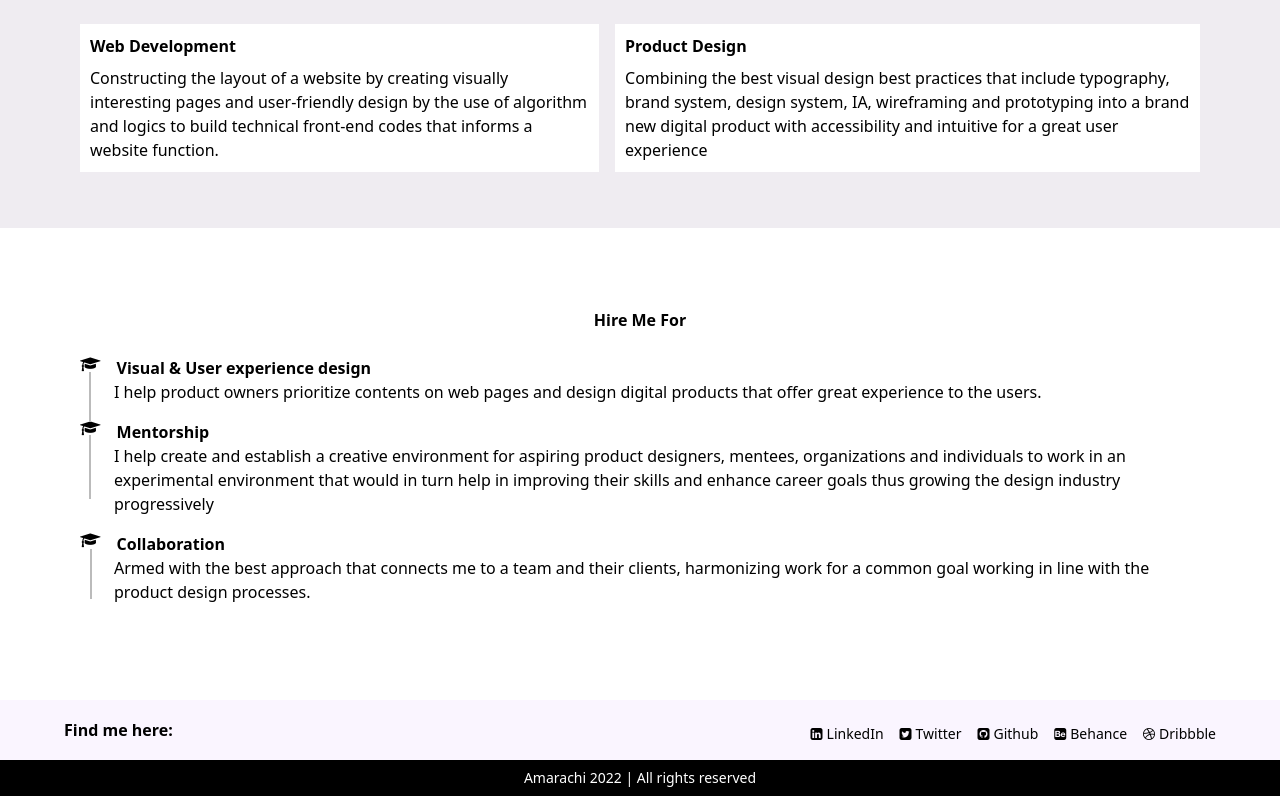
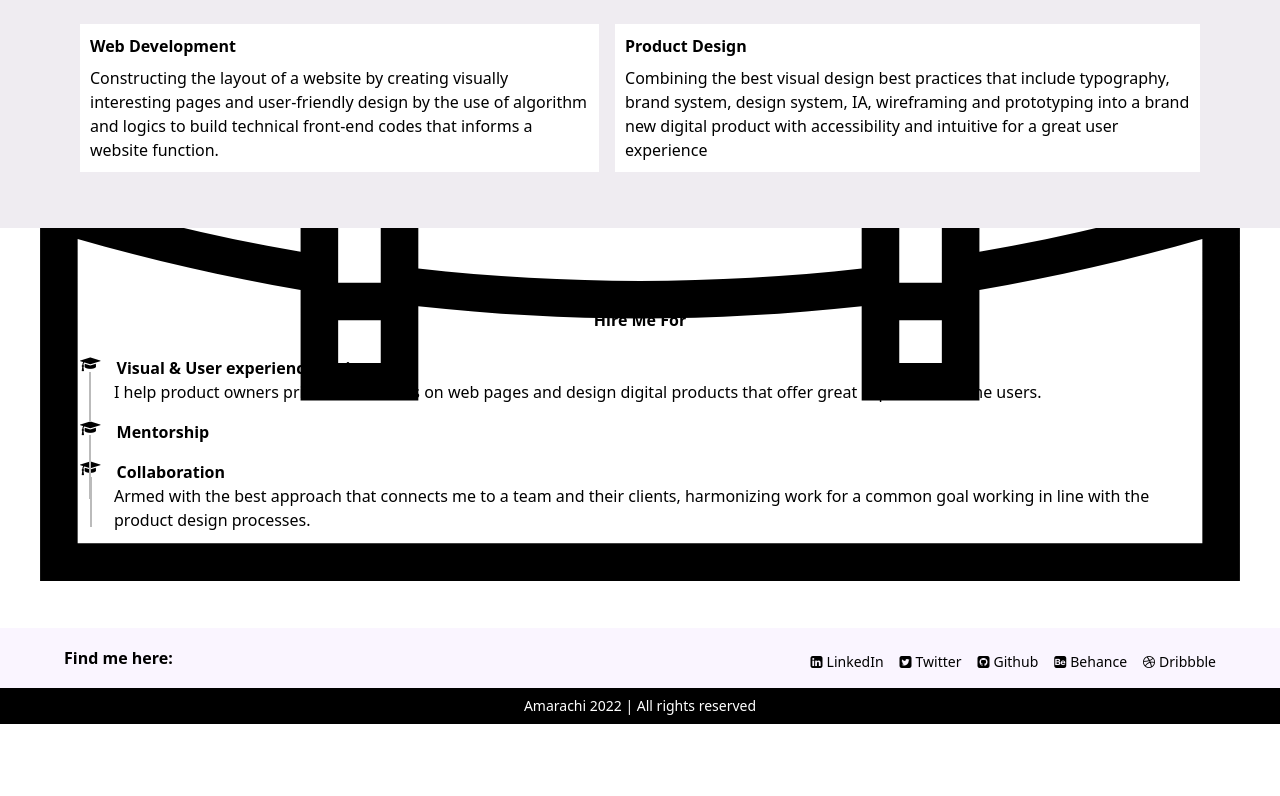
Before and after one commit to AnitaAO/personal-website, an Angular app: page /home in a window 1280 px wide. Shown: the part 639-1435 px from the top of the page. After the commit the page ends 1363 px from the top, so only its background shows below. Built offline with nearby package versions, Linux system fonts and the light colour scheme.

Commit message:
recent changes

```diff
--- a/src/app/pages/home/home.component.html
+++ b/src/app/pages/home/home.component.html
@@ -3,4 +3,5 @@
     <app-features></app-features>
     <app-home-services></app-home-services>
     <app-hire-me></app-hire-me>
+
 </div>
--- a/src/app/shared/contact-form/contact-form.component.html
+++ b/src/app/shared/contact-form/contact-form.component.html
@@ -6,9 +6,9 @@
     <div class="my-address text-left md:space-y-[16px]">
       <h4 class="md:text-[24px]">Lagos, Nigeria</h4>
       <div class="space-y-[8px]">
-        <p>16a Fola Jinadu Cres, Gbagada, Lagos</p>
-        <p>amarachi@amarachi.dev</p>
-        <p>+234 8065188884</p>
+        <p>{{location.address}}</p>
+        <p>{{location.email}}</p>
+        <p>{{location.phone}}</p>
       </div>
     </div>
 
--- a/src/app/shared/contact-form/contact-form.component.ts
+++ b/src/app/shared/contact-form/contact-form.component.ts
@@ -6,6 +6,11 @@ import { Component, OnInit } from '@angular/core';
   styleUrls: ['./contact-form.component.scss']
 })
 export class ContactFormComponent implements OnInit {
+  location = {
+    address: "16a Fola Jinadu Cres, Gbagada, Lagos",
+    email: "amarachi@amarachi.dev",
+    phone: "+234 8065188884"
+  }
 
   constructor() { }
 
--- a/src/app/shared/hire-me/hire-me.component.html
+++ b/src/app/shared/hire-me/hire-me.component.html
@@ -1,13 +1,13 @@
 <div class="px-[16px]">
   <div class="container max-w-6xl mx-auto m-[24px] md:mb-[40px] py-[24px] md:py-[40px] space-y-[8px]">
 
-    <h3 class="font-bold md:text-center">Hire Me For</h3>
+    <h3 class="font-bold md:text-center">{{hire.title}}</h3>
 
     <div class="items-center space-y-[16px] md:p-[16px]">
       <div>
         <div class="flex space-x-[8px] md:space-x-[16px]">
           <em class="fa fa-graduation-cap"></em>
-          <h5 class="font-bold">Visual & User experience design</h5>
+          <h5 class="font-bold">{{hire.visual.subtitle}}</h5>
         </div>
 
         <div class="flex space-x-[8px] md:space-x-[16px] relative">
@@ -15,30 +15,27 @@
             <span class="line-1a rotate-90 absolute"></span>
             <span class="line-1b rotate-90 absolute md:hidden"></span>
           </div>
-          <p class="pl-[18px]">I help product owners prioritize contents on web pages and design digital products that
-            offer great experience to the users.</p>
+          <p class="pl-[18px]">{{hire.visual.description}}</p>
         </div>
       </div>
 
       <div>
         <div class="flex space-x-[8px] md:space-x-[16px]">
           <em class="fa fa-graduation-cap"></em>
-          <h5 class="font-bold">Mentorship</h5>
+          <h5 class="font-bold">{{hire.mentorship.subtitle}}</h5>
         </div>
 
         <div class="flex space-x-[8px] md:space-x-[16px] relative">
           <span class="line-2a rotate-90 absolute"></span>
           <span class="line-2b rotate-90 absolute md:hidden"></span>
-          <p class="pl-[18px]">I help create and establish a creative environment for aspiring product designers, mentees,
-            organizations and individuals to work in an experimental environment that would in turn help
-            in improving their skills and enhance career goals thus growing the design industry progressively</p>
+          <p class="pl-[18px]"> {{hire.mentorship.description }} </p>
         </div>
       </div>
 
       <div>
         <div class="flex space-x-[8px] md:space-x-[16px]">
           <em class="fa fa-graduation-cap"></em>
-          <h5 class=" font-bold">Collaboration</h5>
+          <h5 class=" font-bold">{{hire.collaboration.subtitle}}</h5>
         </div>
 
         <div class="p-collabo flex space-x-[8px] md:space-x-[16px] relative">
@@ -46,8 +43,7 @@
             <span class="line-3a rotate-90 absolute"></span>
             <span class="line-3b rotate-90 absolute md:hidden"></span>
           </div>
-          <p class="pl-[18px]">Armed with the best approach that connects me to a team and their clients,
-            harmonizing work for a common goal working in line with the product design processes.</p>
+          <p class="pl-[18px]">{{hire.collaboration.description}}</p>
         </div>
       </div>
     </div>
--- a/src/app/shared/hire-me/hire-me.component.ts
+++ b/src/app/shared/hire-me/hire-me.component.ts
@@ -1,15 +1,26 @@
-import { Component, OnInit } from '@angular/core';
+import { Component } from '@angular/core';
 
 @Component({
   selector: 'app-hire-me',
   templateUrl: './hire-me.component.html',
   styleUrls: ['./hire-me.component.scss']
 })
-export class HireMeComponent implements OnInit {
+export class HireMeComponent {
+  hire ={
+    title: "Hire Me For",
+    visual: {
+      subtitle: "Visual & User experience design",
+      description: "I help product owners prioritize contents on web pages and design digital products that offer great experience to the users."
+    },
+    mentorship: {
+      subtitle: "Mentorship",
+      description: ""
+    },
+    collaboration: {
+      subtitle: "Collaboration",
+      description: "Armed with the best approach that connects me to a team and their clients, harmonizing work for a common goal working in line with the product design processes."
+    }
+  }
 
   constructor() { }
-
-  ngOnInit(): void {
-  }
-
 }
--- a/src/app/shared/home-hero/home-hero.component.ts
+++ b/src/app/shared/home-hero/home-hero.component.ts
@@ -1,4 +1,5 @@
 import { Component } from '@angular/core';
+
 
 @Component({
   selector: 'app-home-hero',
@@ -7,12 +8,14 @@ import { Component } from '@angular/core';
 })
 export class HomeHeroComponent  {
 
+
   imageUrl = "assets/images/me.png"
   text = "A multidisciplinary and talented Nigerian based in Lagos."
 
   constructor() { }
 
-  ngOnInit(): void {
-  }
+
+
+
 
 }
--- a/src/app/shared/home-services/home-services.component.html
+++ b/src/app/shared/home-services/home-services.component.html
@@ -17,8 +17,6 @@
               and prototyping into a brand new digital product with accessibility and intuitive for a great user experience </p>
           </div>
         </div>
-
-
       </div>
     </div>
   </div>
--- a/src/app/shared/navbar/navbar.component.html
+++ b/src/app/shared/navbar/navbar.component.html
@@ -3,11 +3,11 @@
     <div class="nav-box flex justify-between items-center bold">
 
       <div class="flex flex-inline items-center space-x-[4px]">
-          <img routerLink="/home" class="w-[40px] h-[40px]" src="assets/images/logopurple.png" alt="logo">
+        <img routerLink="/home" class="w-[40px] h-[40px]" [src]="imageUrl" alt="logo">
         <span routerLink="/home" class="hover:text-purple-900 hidden md:inline">Amarachi Ajah</span>
       </div>
 
-        <menu class="">
+      <menu>
         <!--mobile button active is here-->
         <div (click)="toggleMenu()" *ngIf="!mobileMenu" class="mobile button1 md:hidden">
           <svg class="py-4 px-3 text-purple-300" xmlns="http://www.w3.org/2000/svg" class="h-6 w-6" fill="none" viewBox="0 0 24 24" stroke="currentColor">
@@ -46,6 +46,4 @@
     <a routerLink="/contact-me" class="block px-4">Contact me</a>
     <a href="https://www.behance.net/amarachiajah" class="block px-4 py-[8px]"><button type="button" class="border-2 rounded-xl px-4 text-center">Case study</button></a>
   </div>
-
 </nav>
-  <!--navbar ends here-->
--- a/src/app/shared/navbar/navbar.component.ts
+++ b/src/app/shared/navbar/navbar.component.ts
@@ -7,6 +7,8 @@ import { Component } from '@angular/core';
 })
 export class NavbarComponent {
 
+  imageUrl = "assets/images/logopurple.png"
+
   mobileMenu: boolean = false;
 
   toggleMenu() {
--- a/src/styles.scss
+++ b/src/styles.scss
@@ -9,5 +9,5 @@ body{
   margin: 0px;
   padding: 0px;
   box-sizing: border-box;
-  background-image: url();
+  background-image: url('assets/images/portfolio.svg');
 }
```
Lines whose indentation alone changed are shown as unchanged.
